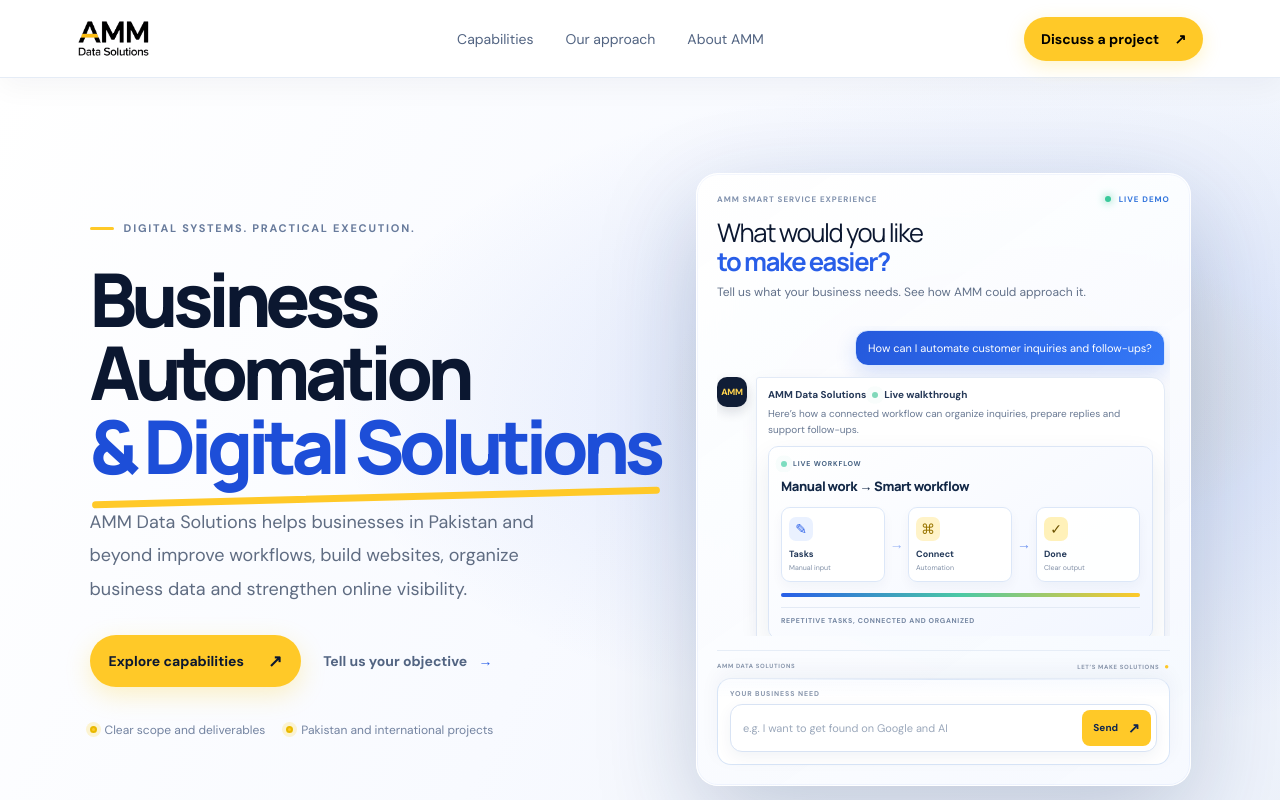
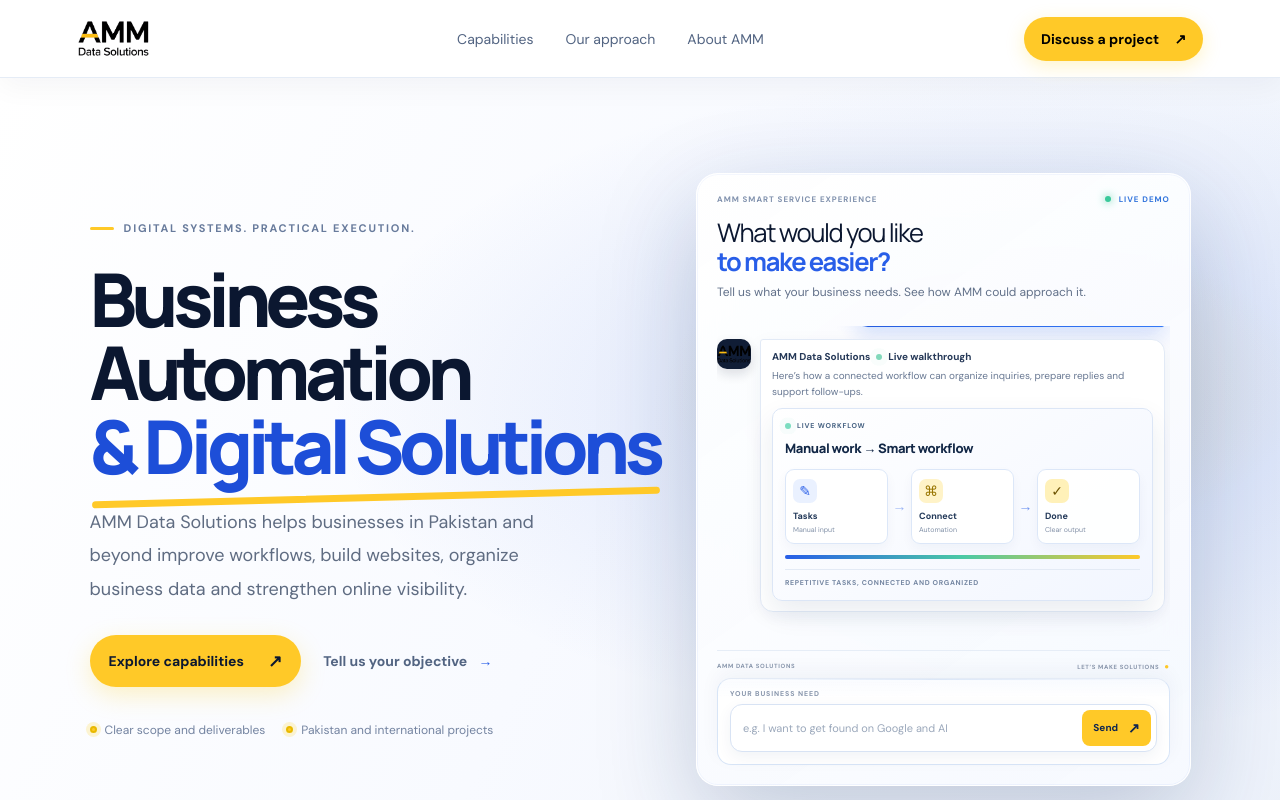
Before and after one commit to wwwab229-cpu/amm-data-solutions-website, a Next.js app: page / in a window 1280 px wide. Shown: the top 800 px of the page. Built offline with nearby package versions, Linux system fonts and the light colour scheme.

Commit message:
Auto-scroll latest chat reply and use original AMM logo avatar

```diff
--- a/app/page.tsx
+++ b/app/page.tsx
@@ -1,6 +1,6 @@
 "use client";
 
-import { useEffect, useState } from "react";
+import { useEffect, useRef, useState } from "react";
 import AMMLogo from "../logo/AMMLogo";
 
 const services = [
@@ -41,6 +41,8 @@ export default function Home() {
   const [animationRun,setAnimationRun]=useState(0);
   const [submittedQuery,setSubmittedQuery]=useState("");
   const [conversation,setConversation]=useState<Array<{id:number;query:string;reply:string;kind:string;run:number}>>([]);
+  const chatHistoryRef = useRef<HTMLDivElement|null>(null);
+  useEffect(()=>{const history=chatHistoryRef.current;if(!history)return;history.scrollTo({top:history.scrollHeight,behavior:"smooth"});},[conversation.length]);
   const [autoDemoPaused,setAutoDemoPaused]=useState(false);
   useEffect(()=>{
     if(autoDemoPaused) return;
@@ -99,11 +101,11 @@ export default function Home() {
           <div className="artTop"><span>AMM SMART SERVICE EXPERIENCE</span><span className="artStatus"><i/> LIVE DEMO</span></div>
           <div className="smartIntro"><div className="dashboardTitle">What would you like<br/><b>to make easier?</b></div><p>Tell us what your business needs. See how AMM could approach it.</p></div>
 
-          <div className="smartChatHistory" aria-live="polite">
+          <div className="smartChatHistory" ref={chatHistoryRef} aria-live="polite">
             {conversation.map((message)=><div className="smartConversationTurn" key={message.id}>
               <div className="smartChatUser"><span>{message.query}</span></div>
               <div className="smartChatReply smartLiveReply">
-                <span className="smartChatAvatar">AMM</span>
+                <span className="smartChatAvatar"><AMMLogo height={18} className="smartChatAvatarLogo"/></span>
                 <div className="smartLiveReplyBody">
                   <b>AMM Data Solutions <span className="smartLiveDot"/> Live walkthrough</b>
                   <p>{message.reply}</p>
```
